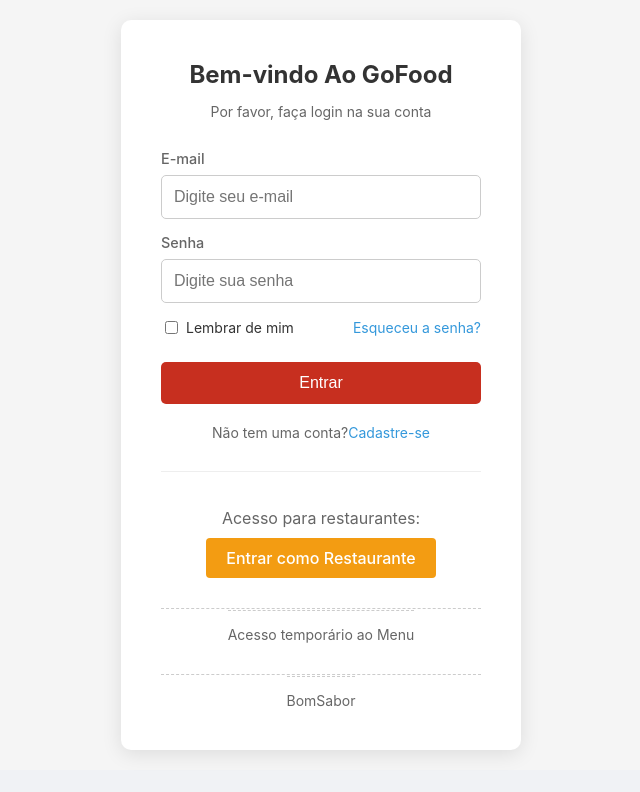
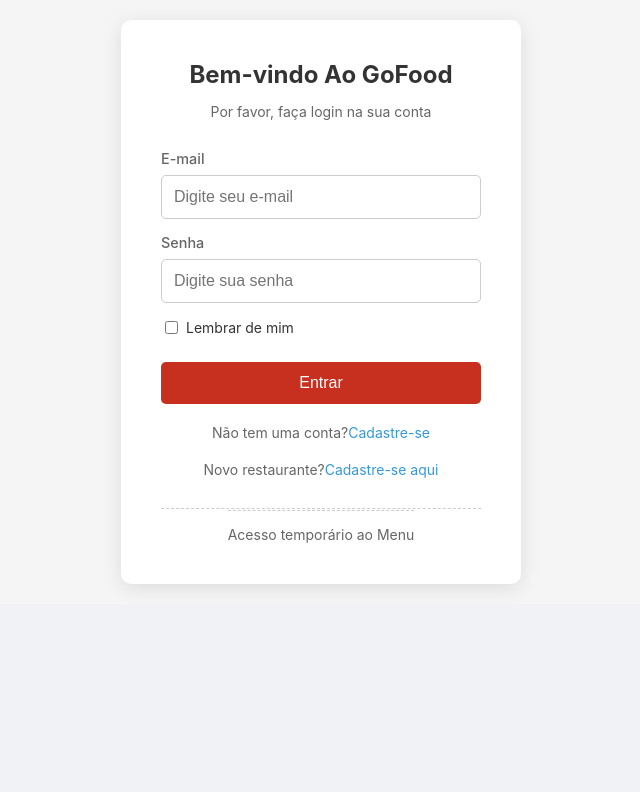
Before and after one commit to CauaConceicao20/GoFood-Delivery-Final, a React (Create React App) app in the folder src/front-end/: page / in a window 1280 px wide. Shown: the top 792 px of the page, without its empty margins (319-959 px from the left). Built offline with nearby package versions, Linux system fonts and the light colour scheme.

Commit message:
remocao de links temporarios, remocao acesso da tela login restaurante

```diff
--- a/src/front-end/src/telas/login/Login.js
+++ b/src/front-end/src/telas/login/Login.js
@@ -70,10 +70,6 @@
               />
               <label htmlFor="remember">Lembrar de mim</label>
             </div>
-
-            <a href="/forgot-password" className="forgot-password">
-              Esqueceu a senha?
-            </a>
           </div>
 
           <button type="submit" className="login-button">
@@ -85,13 +81,8 @@
           Não tem uma conta?
           <Link to="/cadastro" className="action-button primary-button">Cadastre-se</Link>
         </div>
-
-
-        <div className="restaurant-access">
-          <p>Acesso para restaurantes:</p>
-          <Link to="/login/restaurante" className="restaurant-button">
-            Entrar como Restaurante
-          </Link>
+        <div className="signup-link">
+          Novo restaurante?<Link to="/cadastro/restaurante" className="action-button primary-button">Cadastre-se aqui</Link>
         </div>
 
         {/* Link's temporarios - remover na versão final */}
@@ -99,10 +90,7 @@
         <div className="temp-menu-link">
           <Link to="/main_menu" className="temp-menu-link">Acesso temporário ao Menu</Link>
         </div>
-        {/* link temporario para menu restaurante */}
-        <div className="temp-menu-link">
-          <Link to="/RestauranteBomSabor" className="temp-menu-link">BomSabor</Link>
-        </div>
+
 
       </div>
     </div>
```
